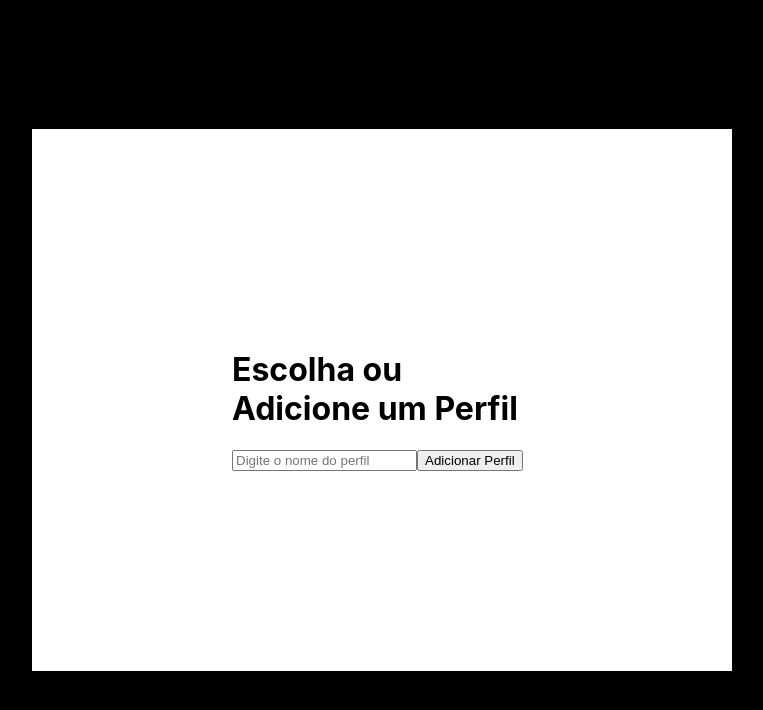
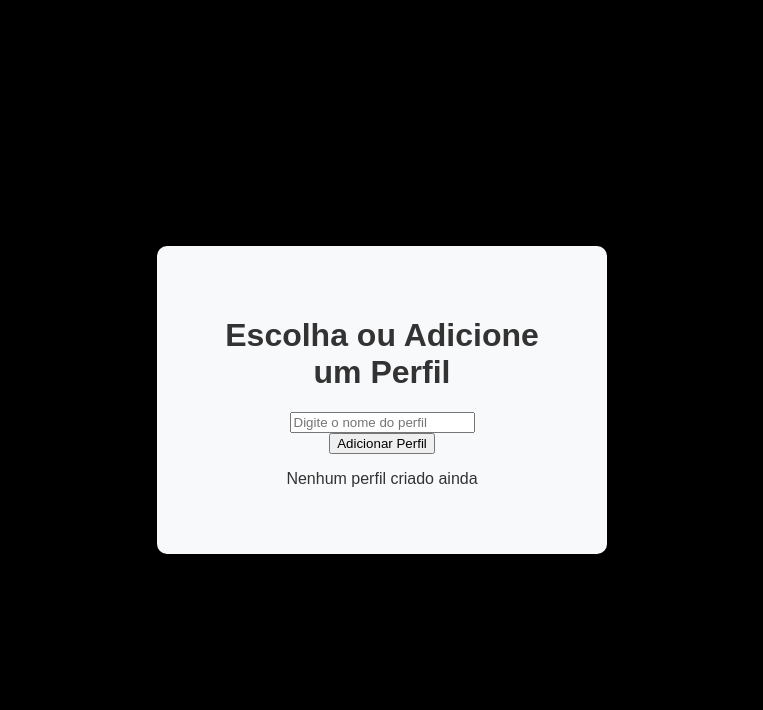
Before and after one commit to DaviMacielCavalcante/atividade_eng_de_software, a React (Create React App) app in the folder prime-video/: page /escolherPerfil in a window 1280 px wide. Shown: the top 710 px of the page, without its empty margins (258-1021 px from the left). Built offline with nearby package versions, Linux system fonts and the light colour scheme.

Commit message:
style: ajustar estilos de UI de seleção de perfil

```diff
--- a/prime-video/src/components/escolherPerfil/escolherPefil.jsx
+++ b/prime-video/src/components/escolherPerfil/escolherPefil.jsx
@@ -9,12 +9,10 @@ function EscolherPerfil() {
   const [error, setError] = useState('');
   const navigate = useNavigate();
 
-
   const handleProfileSelect = (profile) => {
     setSelectedProfile(profile.id);
     navigate('/selecaoConteudo');
   };
-
 
   const addProfile = () => {
     if (newProfile.trim() === "") {
@@ -40,9 +38,9 @@ function EscolherPerfil() {
       />
       <button onClick={addProfile}>Adicionar Perfil</button>
 
-
       {error && <p className={styles.error}>{error}</p>}
 
+      {profiles.length > 0 ? (
         <ul className={styles.profileList}>
           {profiles.map((profile) => (
             <li
@@ -54,6 +52,10 @@ function EscolherPerfil() {
             </li>
           ))}
         </ul>
+      ) : (
+        <p>Nenhum perfil criado ainda</p>
+      )}
+
       {selectedProfile && (
         <p>Perfil selecionado: {profiles.find(p => p.id === selectedProfile).name}</p>
       )}
--- a/prime-video/src/components/escolherPerfil/escolherPerfil.module.css
+++ b/prime-video/src/components/escolherPerfil/escolherPerfil.module.css
@@ -1,25 +1,60 @@
 body {
-  background-color: black;
+  background-color: #000000;
   display: flex;
   justify-content: center;
   align-items: center;
   height: 100vh;
+  font-family: 'Arial', sans-serif;
+  margin: 0;
 }
 
 .container {
-  background-color: white;
-  display: flexbox;
-  flex-flow: row;
+  background-color: #f8f9fa;
+  display: flex;
+  flex-direction: column;
+  align-items: center;
   justify-content: center;
-  padding: 200px;
-  width: 300px;
-  color: black;
+  padding: 50px;
+  width: 350px;
+  box-shadow: 0 4px 8px rgba(0, 0, 0, 0.1);
+  border-radius: 10px;
+  color: #333;
+  text-align: center;
 }
 
 .profileItem {
-  padding: 10px;
-  margin: 5px 0;
-  border: 1px solid #ccc;
-  border-radius: 4px;
+  padding: 12px 20px;
+  margin: 10px 0;
+  border: 1px solid #ddd;
+  border-radius: 5px;
   cursor: pointer;
+  transition: background-color 0.3s ease, color 0.3s ease, box-shadow 0.3s ease;
 }
+
+.profileItem:hover {
+  background-color: #007bff;
+  color: white;
+  box-shadow: 0 2px 5px rgba(0, 0, 0, 0.15);
+}
+
+.noHover {
+  pointer-events: none;
+}
+
+.selected {
+  background-color: #28a745;
+  color: white;
+}
+
+.error {
+  background-color: #f8d7da;
+  color: #721c24;
+  padding: 15px 20px;
+  margin-top: 15px;
+  border: 1px solid #f5c6cb;
+  border-radius: 5px;
+  font-size: 14px;
+  box-shadow: 0 2px 4px rgba(0, 0, 0, 0.1);
+  text-align: left;
+  width: 100%;
+}
```
Also changed, not shown: 1 other file (tests, documents, lock files or other folders). Lines whose indentation alone changed are shown as unchanged.
